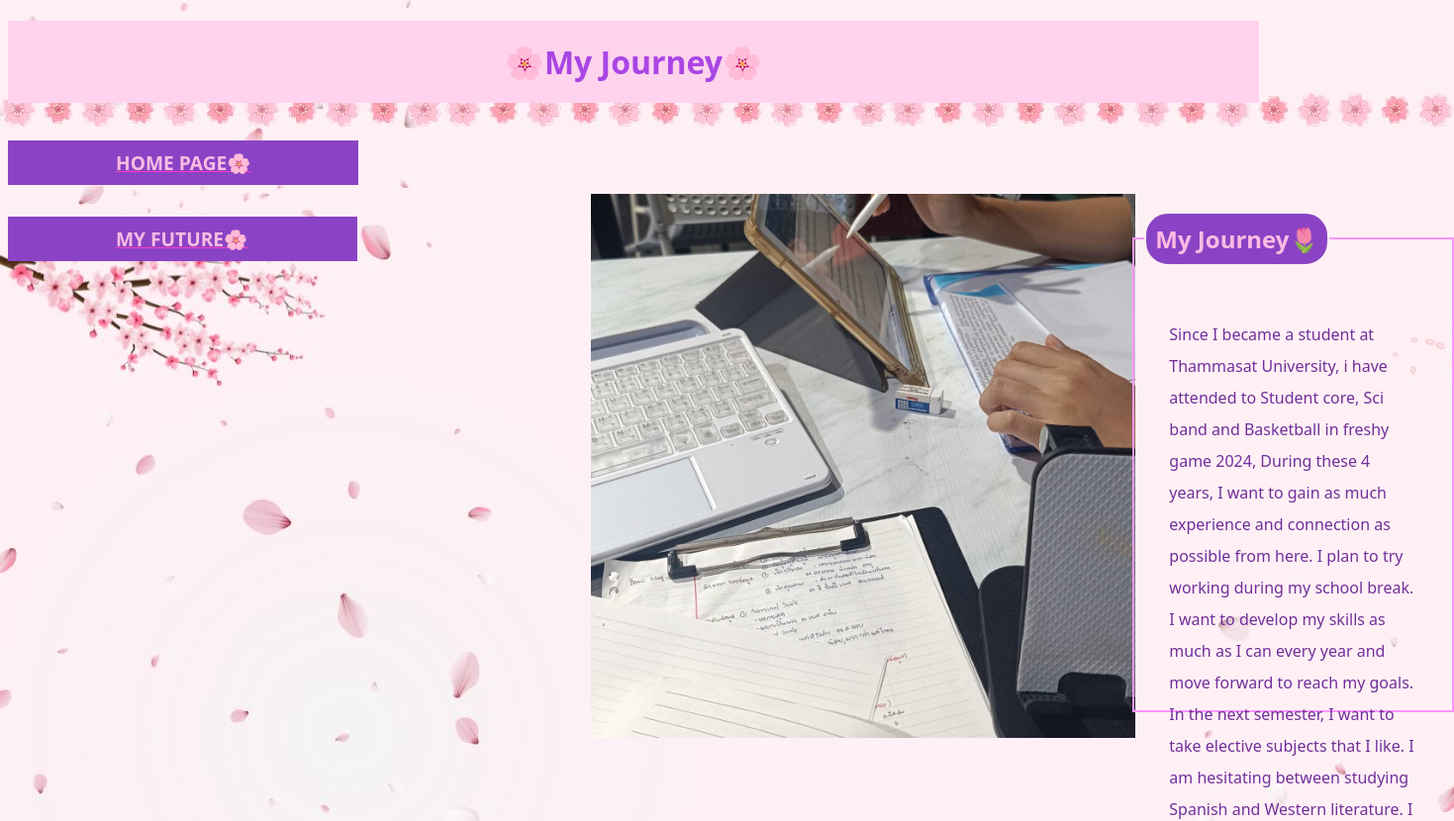
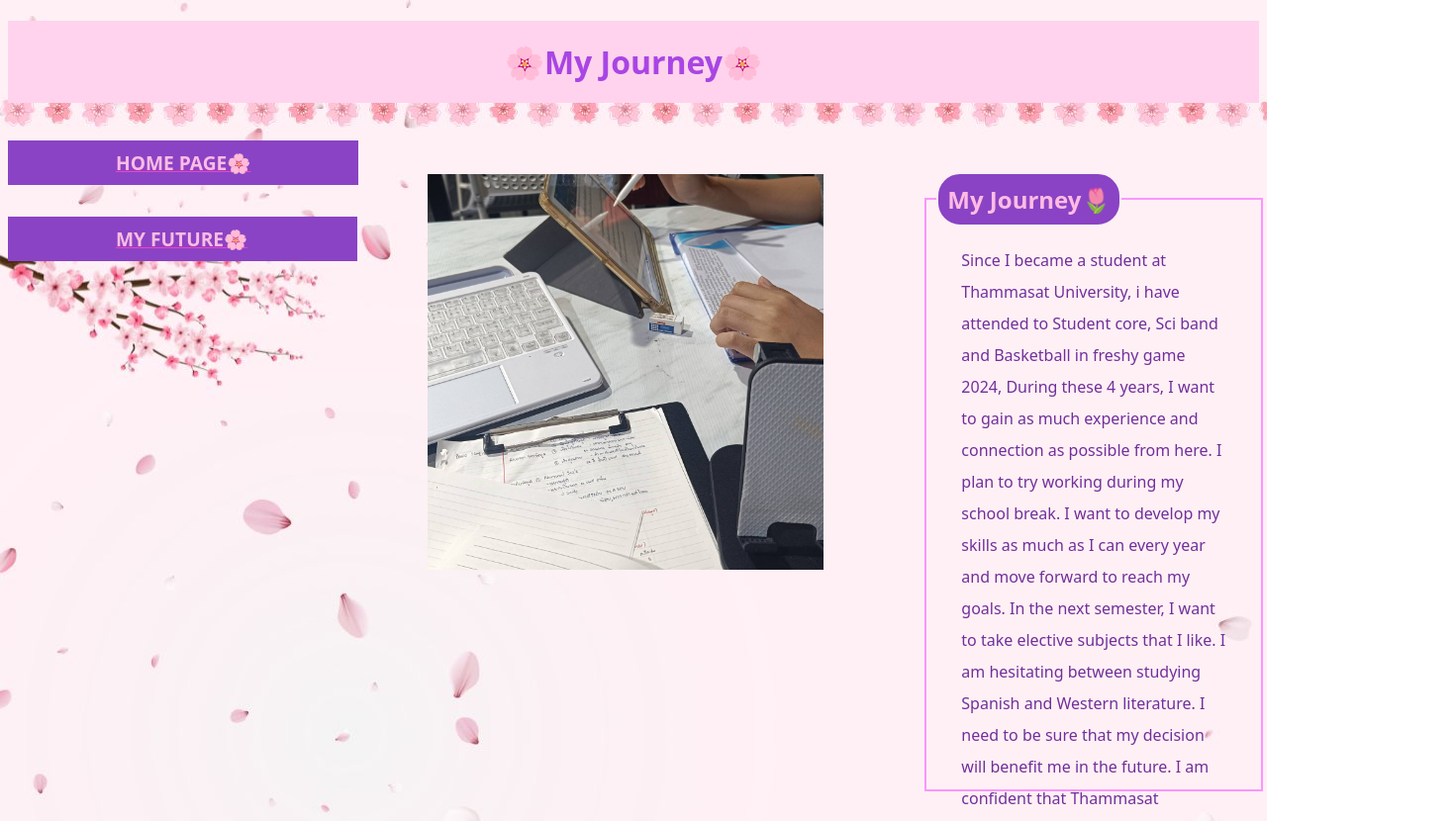
Before and after one commit to ShawtyBob/6709616939_MyCSTUStory_03, a plain HTML site: page myjourney.html in a window 1280 px wide. Shown: the top 830 px of the page at 99% size, 1469 px wide, since content can reach past the window. Drawn offline with Linux system fonts and the light colour scheme.

Commit message:
Arrange images and text in myfuture and my journal page  appropriately for desktop

```diff
--- a/mystyle.css
+++ b/mystyle.css
@@ -218,20 +218,30 @@ fieldset{
     display: grid;
     grid-template-columns: repeat(2, 1fr);
     gap: 10px;
-    padding: 70px;
+    padding: 50px;
 }
 .grid-future img , .grid-journey img {
-    width: 550px;
-    margin-left: 30%;
+    width: 400px;
+    margin-left: 5%;
 }
 .grid-future p , .grid-journey p {
     margin: 15px;
+    margin-top: 0px;
     padding: 10px;
     line-height: 2;
 }
+.grid-future h2,.grid-journey h2{
+    margin: 0;
+}
 .grid-future fieldset , .grid-journey fieldset {
-    width: 180%;
-    height: 500px;
+    width: 190%;
+    height: 620px;
+    float: left;
+}
+.grid-journey fieldset{
+    width: 190%;
+    height: 600px;
+    float: left;
 }
 #a1 {
     float: left;
```
